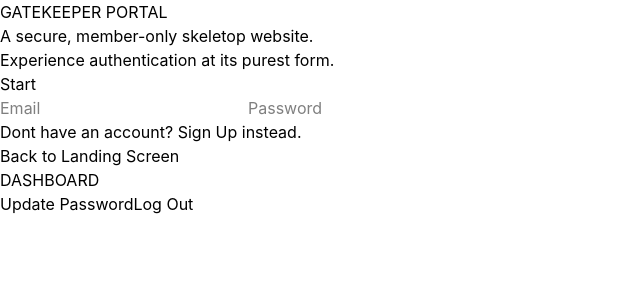
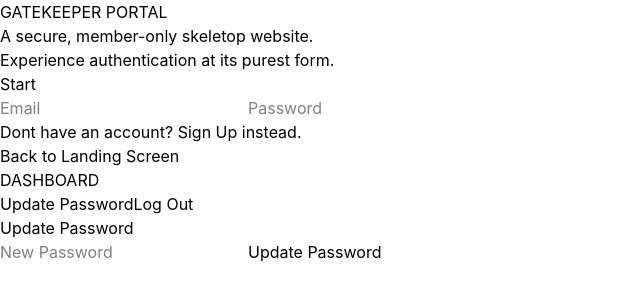
Before and after one commit to carnocentaurus/GatekeeperPortal, a React (Vite) app: page / in a window 1280 px wide. Shown: the top 300 px of the page, without its empty margins (0-640 px from the left). Built offline with nearby package versions, Linux system fonts and the light colour scheme.

Commit message:
update password div

```diff
--- a/src/App.tsx
+++ b/src/App.tsx
@@ -39,6 +39,17 @@ function GatekeeperPortal() {
               <button>Update Password</button>
               <button>Log Out</button>
           </div>
+
+
+          {/* UPDATE PASSWORD DIV */}
+          <div>
+              <p>Update Password</p>
+
+              <form>
+                  <input type="password" placeholder="New Password"/>
+                  <button>Update Password</button>
+              </form>
+          </div>
       </main>
   );
 }
```
